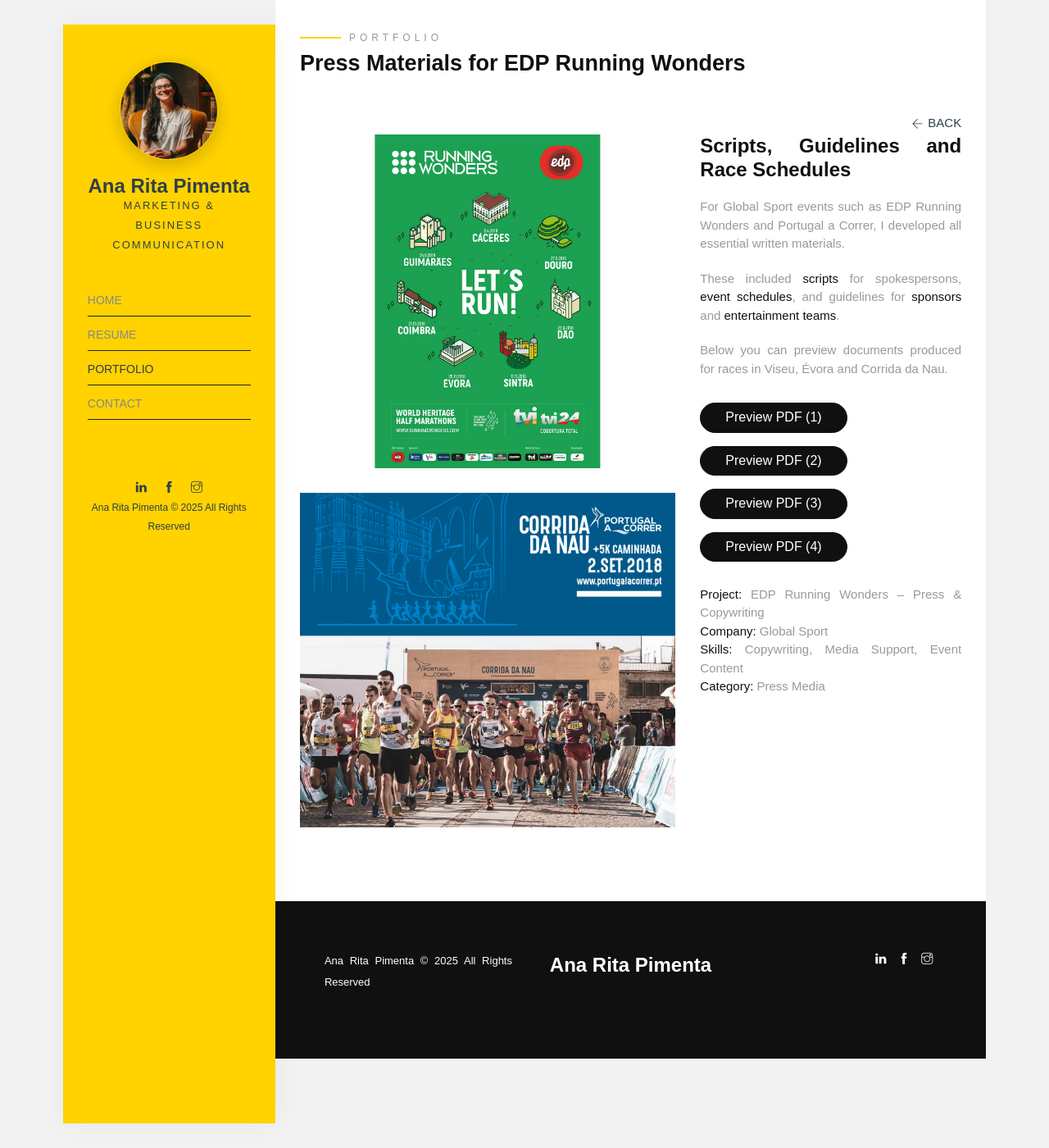
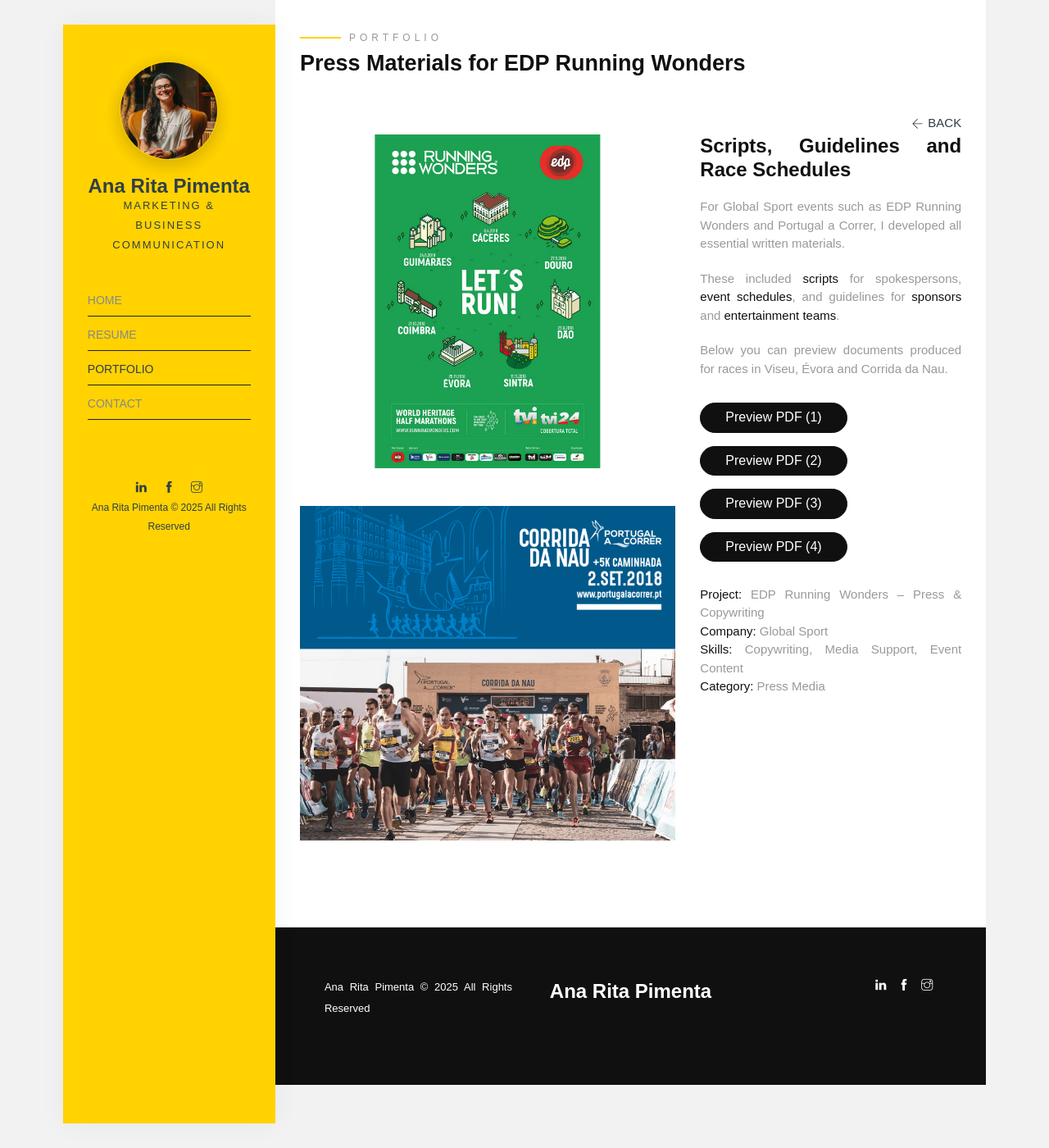
Before and after one commit to anaritapimenta/anaritapimenta.github.io, a Jekyll site: the page built from portfolio/edp-running-wonders-and-portugal-a-correr-press-media/index.html, in a window 1280 px wide and 1400 px high, scrolled down 102 px. Shown: the whole window at 82% size. Built offline with Jekyll 4.4.1, drawn with Linux system fonts in a browser that asks for light colours; some web fonts are replaced; before the commit the page ends 1470 px from its top, so only the background shows below that.

Commit message:
Update index.html

```diff
--- a/portfolio/edp-running-wonders-and-portugal-a-correr-press-media/index.html
+++ b/portfolio/edp-running-wonders-and-portugal-a-correr-press-media/index.html
@@ -3,6 +3,14 @@
 layout: default
 description: Scripts, schedules, and partner guidelines created for EDP Running Wonders and Portugal a Correr events by Ana Rita Pimenta.
 ---
+
+<style>
+  .preview-button {
+    margin-bottom: 6px;
+    font-size: 14px;
+    cursor: pointer;
+  }
+</style>
 
 <div class="projects">
   <div class="container-fluid">
@@ -35,18 +43,26 @@
     <div class="row">
       <!-- Image Section -->
       <div class="col-md-7 image-content animate-box" data-animate-effect="fadeInLeft">
+        <figure>
           <img
             class="img-fluid mb-30"
             src="{{ 'assets/img/portfolio/project-7/1.png' | prepend: site.baseurl | prepend: site.url }}"
             alt="Runner at EDP Running Wonders event"
+            width="1000"
+            height="667"
             loading="lazy"
           />
+        </figure>
+        <figure>
           <img
             class="img-fluid mb-30"
             src="{{ 'assets/img/portfolio/project-7/2.png' | prepend: site.baseurl | prepend: site.url }}"
             alt="Press coverage at Portugal a Correr event"
+            width="1000"
+            height="667"
             loading="lazy"
           />
+        </figure>
       </div>
 
       <!-- Text Section -->
@@ -69,32 +85,32 @@
 
             <!-- Preview Buttons -->
             <input
-              style="margin-bottom: 6px"
+              class="preview-button"
               type="button"
               value="Preview PDF (1)"
               onclick="window.open('{{ 'assets/pdf/preview-1.pdf' | prepend: site.baseurl | prepend: site.url }}','_blank')"
-              aria-label="Open preview 1"
+              aria-label="Open PDF preview 1"
             /><br />
             <input
-              style="margin-bottom: 6px"
+              class="preview-button"
               type="button"
               value="Preview PDF (2)"
               onclick="window.open('{{ 'assets/pdf/preview-2.pdf' | prepend: site.baseurl | prepend: site.url }}','_blank')"
-              aria-label="Open preview 2"
+              aria-label="Open PDF preview 2"
             /><br />
             <input
-              style="margin-bottom: 6px"
+              class="preview-button"
               type="button"
               value="Preview PDF (3)"
               onclick="window.open('{{ 'assets/pdf/preview-3.pdf' | prepend: site.baseurl | prepend: site.url }}','_blank')"
-              aria-label="Open preview 3"
+              aria-label="Open PDF preview 3"
             /><br />
             <input
-              style="margin-bottom: 6px"
+              class="preview-button"
               type="button"
               value="Preview PDF (4)"
               onclick="window.open('{{ 'assets/pdf/preview-4.pdf' | prepend: site.baseurl | prepend: site.url }}','_blank')"
-              aria-label="Open preview 4"
+              aria-label="Open PDF preview 4"
             /><br /><br />
 
             <p>
```
Lines whose indentation alone changed are shown as unchanged.
